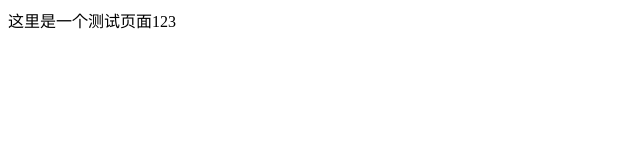
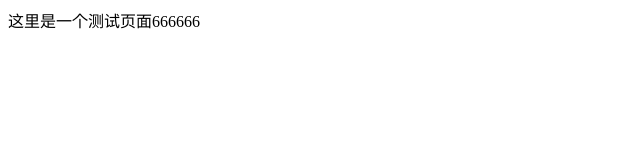
Before and after one commit to taogger/test-repository, a plain HTML site: page ceshi.html in a window 1280 px wide. Shown: the full height of the page, 0-640 px from the left. Drawn offline with Linux system fonts and the light colour scheme.

Commit message:
Update ceshi.html

```diff
--- a/ceshi.html
+++ b/ceshi.html
@@ -5,6 +5,6 @@
 	<title>Document</title>
 </head>
 <body>
-	这里是一个测试页面123
+	这里是一个测试页面666666
 </body>
 </html>
```
